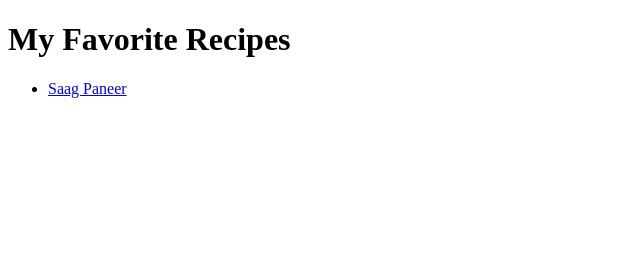
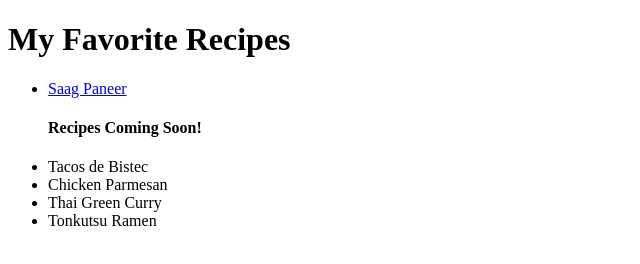
Before and after one commit to SickleSack/odinrecipes, a plain HTML site: page index.html in a window 1280 px wide. Shown: the whole page, without its empty margins (0-640 px from the left). Drawn offline with Linux system fonts and the light colour scheme.

Commit message:
added additonal recipes that are coming soon.

```diff
--- a/index.html
+++ b/index.html
@@ -9,6 +9,11 @@
   <h1>My Favorite Recipes</h1>
   <ul>
     <li><a href="./recipes/saagpaneer.html">Saag Paneer</a></li>
+  <h4>Recipes Coming Soon!</h4>
+    <li>Tacos de Bistec</li>
+    <li>Chicken Parmesan</li>
+    <li>Thai Green Curry</li>
+    <li>Tonkutsu Ramen</li>
   </ul>
 </body>
 </HTML>
```
